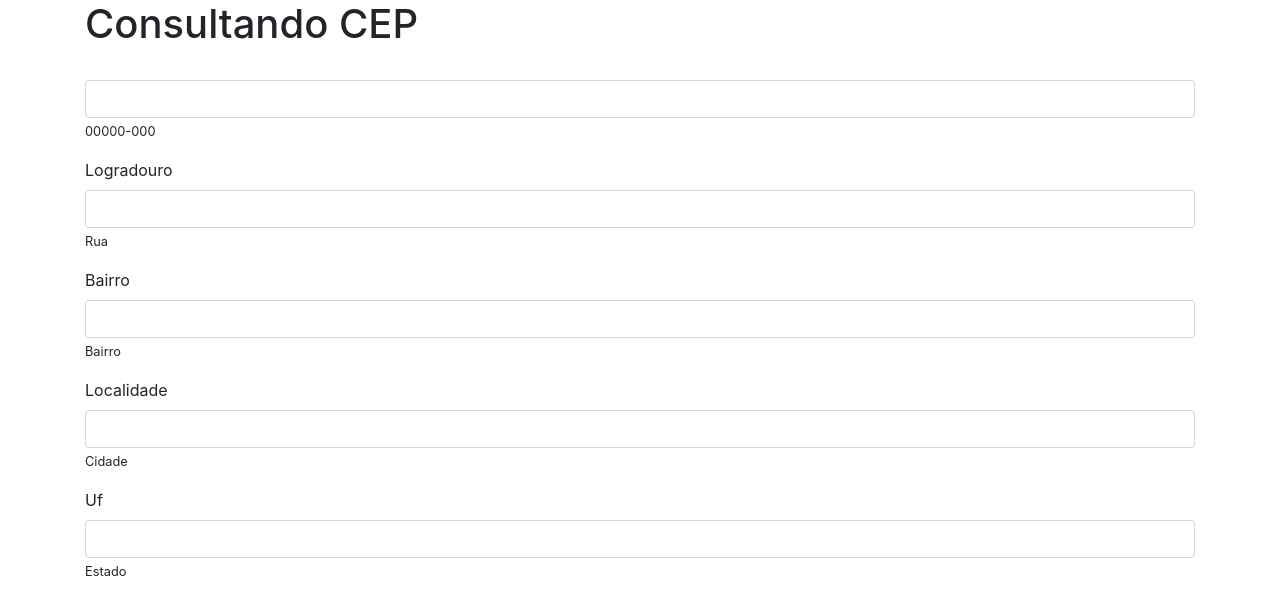
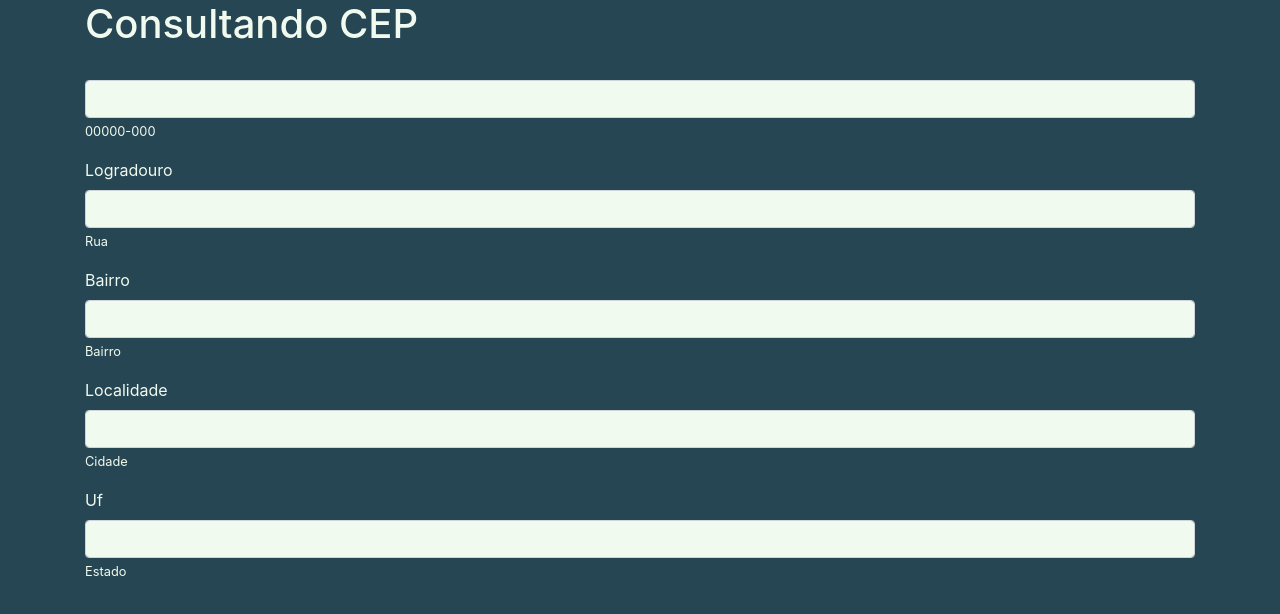
Before and after one commit to riamavx/projetos-javascript, a website: page fetch-api/index.html in a window 1280 px wide. Drawn offline with nearby package versions, Linux system fonts and the light colour scheme.

Commit message:
estilizando com css

```diff
--- a/fetch-api/index.html
+++ b/fetch-api/index.html
@@ -5,10 +5,11 @@
     <meta name="viewport" content="width=device-width, initial-scale=1.0">
     <title>Consulta CEP</title>
     <link rel="stylesheet" href="node_modules/bootstrap/dist/css/bootstrap.min.css">
+    <link rel="stylesheet" href="src/styles.css">
 </head>
 <body>
     <div class="container">
-        <h1>Consultando CEP</h1>
+        <h1 class="titulo">Consultando CEP</h1>
         <form>
             <div class="form-group">
                 <label for="cep"></label>
--- /dev/null
+++ b/fetch-api/src/styles.css
@@ -0,0 +1,26 @@
+body{
+    background-color: #264653;
+}
+
+.container{
+    display: flex;
+    flex-direction: column;
+}
+
+.titulo{
+    color: #f1faee;
+    justify-content: center;
+    align-items: center;
+}
+
+small{
+    color: #f1faee
+}
+
+.form-control{
+    background-color: #f1faee;
+}
+
+label{
+    color: #f1faee
+}
```
